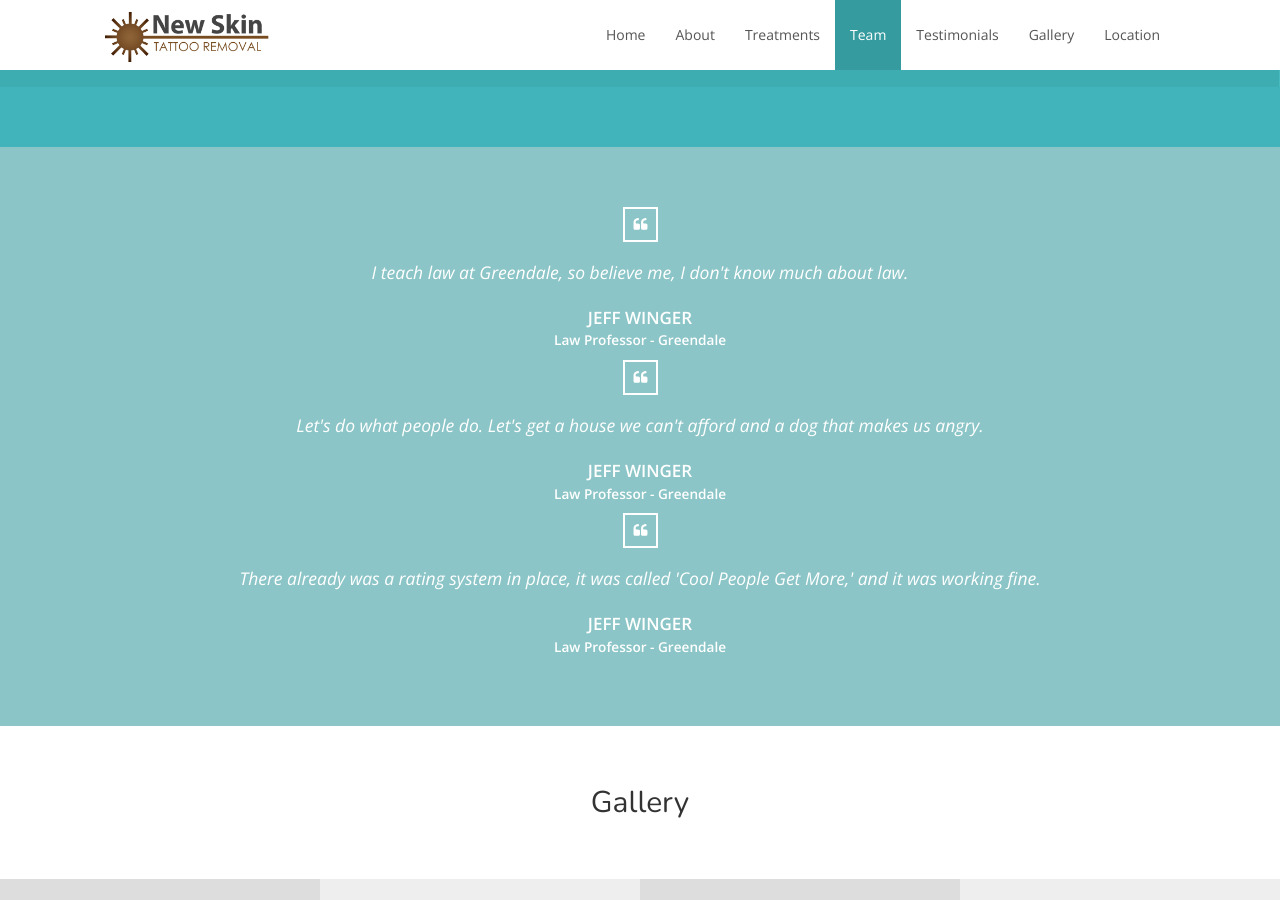
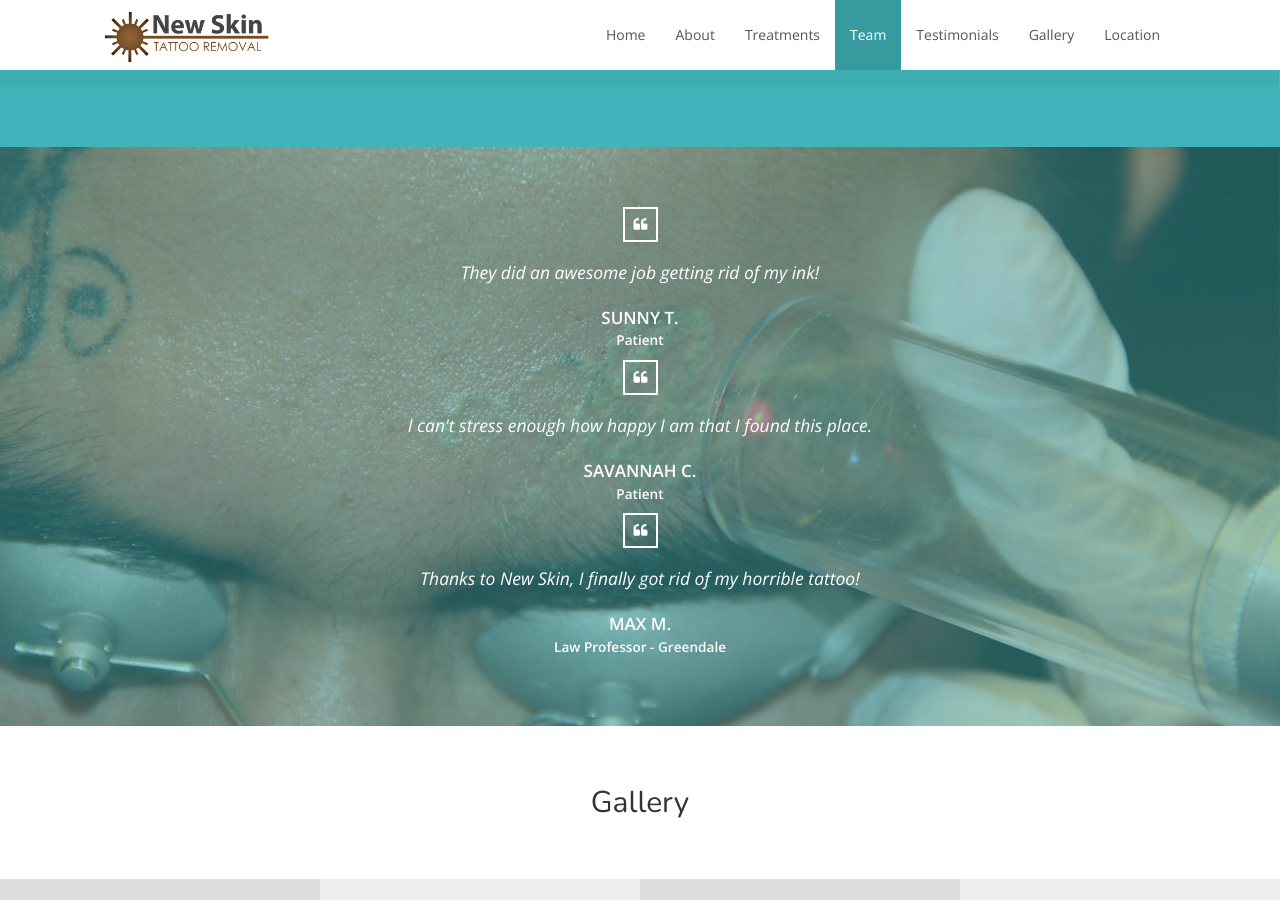
Before and after one commit to iMears/new-skin, a Jekyll site: the page built from index.html, in a window 1280 px wide and 900 px high, scrolled down 4590 px. Built offline with Jekyll 4.4.1, drawn with Linux system fonts in a browser that asks for light colours; nearby versions of some CDN libraries.

Commit message:
Add testimonials

```diff
--- a/_data/team.yml
+++ b/_data/team.yml
@@ -1,14 +1,19 @@
 - name: Christian O'Neil, MD
   image: /team/team1.jpg
+  bio: Christian received his Doctor of Medicine from the University of Cincinnati in 2008. He currently is the Medical Director for Perinatal Substance Abuse Program. Prior to his current position, Christian was a Physician at Boston Medical Group. Christian has a passion for helping at-risk youth and New Skin Tattoo Removal fits that mold.
 
 - name: Joni Venturi, Nurse Practitioner
   image: /team/team2.jpg
+  bio: Joni is a board certified Adult Nurse Practitioner.  She joins us after over 20 years at Kaiser Permanente in both Dermatology and Adult Medicine clinics. She started her nursing career as an Emergency Department RN in New York City and later graduated from University of California San Francisco with a Master's Degree in Nursing (MSN) and Adult Nurse Practitioner (ANP) certificate.  She is a clinical professor in the Community Heath Department at UCSF School of Nursing.  Joni peforms a good faith exam of all new clients.
 
 - name: Patty McQueen, Nurse Practitioner
   image: /team/team3.jpg
+  bio: Patricia is a Family Nurse Practitioner and Clinical Nurse Specialist. She has experience in critical care, vascular surgery, cardiology, and wound care. She attended San Jose State University and graduated with a Doctor of Nursing Practice. Patricia performs good faith exams on all new clients. Patricia enjoys horseback riding, traveling, and spending time with friends and family.
 
 - name: Christina Chan, R.N.
   image: /team/team4.jpg
+  bio: Chritina Chan has over 10 years in plastic and cosmetic lasers and over 4 years in dermatology. Christina received her Bachelors degree in Nursing from the University of San Francisco. Her nursing career started in San Francisco and took her to New York and back. Christina operates the laser tattoo removal machine.
 
 - name: Kristen Hamilton, R.N.
   image: /team/team5.jpg
+  bio: Kristen is a registered nurse specializing in dermatology and laser technologies. After earning a bachelors degree in business, she went on to earn a second bachelors degree in nursing from Samuel Merritt University. In addition, she is currently pursuing a masters degree in nursing and will be a nurse practitioner upon graduation. In her spare time, Kristen enjoys interior design projects, traveling, and spending time with family and friends.
--- a/_data/testimonials.yml
+++ b/_data/testimonials.yml
@@ -1,11 +1,11 @@
-- name: Jeff Winger
-  description: I teach law at Greendale, so believe me, I don't know much about law.
+- name: Sunny T.
+  description: They did an awesome job getting rid of my ink!
+  title: Patient
+
+- name: Savannah C.
+  description: I can't stress enough how happy I am that I found this place.
+  title: Patient
+
+- name: Max M.
+  description: Thanks to New Skin, I finally got rid of my horrible tattoo!
   title: Law Professor - Greendale
-
-- name: Jeff Winger
-  description: Let's do what people do. Let's get a house we can't afford and a dog that makes us angry.
-  title: Law Professor - Greendale
-
-- name: Jeff Winger
-  description: There already was a rating system in place, it was called 'Cool People Get More,' and it was working fine.
-  title: Law Professor - Greendale
--- a/index.html
+++ b/index.html
@@ -159,7 +159,9 @@ layout: default
                 <img src="{{ site.baseurl }}/img/{{ member.image }}" alt="{{ member.name }}">
                 <h4>{{ member.name }}</h4>
             </div>
-
+            <div class="expandable-box-bottom">
+                <p>{{ member.bio }}</p>
+                </div>
             </div>
     {% endfor %}
     </div>
```
Also changed, not shown: img/about.jpg, img/parallax copy.jpg (added), img/parallax.jpg.
